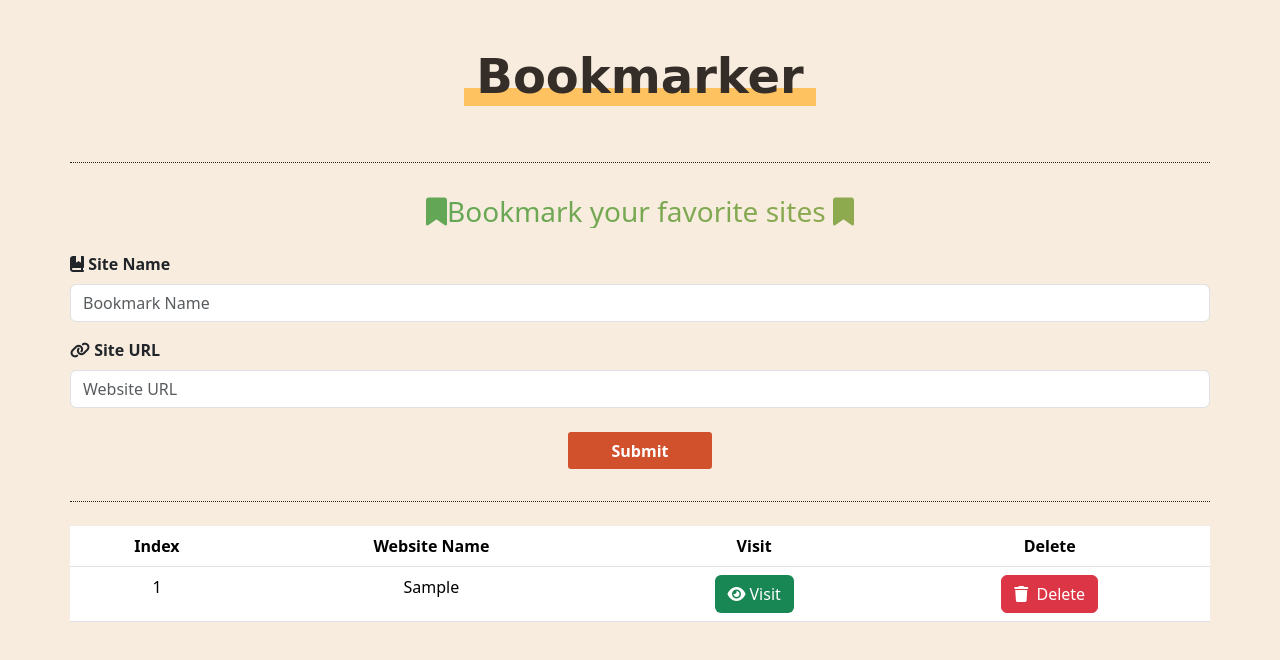
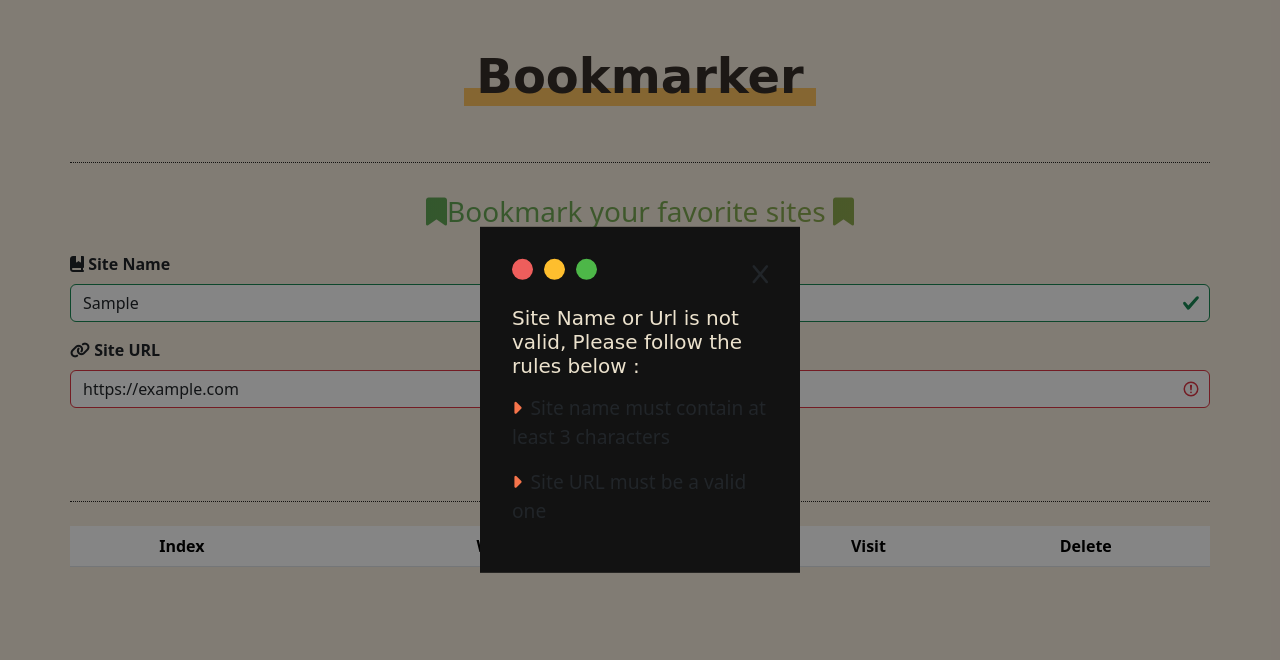
Before and after one commit to hassanElkashif/bookmarker, a plain HTML site: page index.html in a window 1280 px wide. Both pictures are taken after typing "Sample", "https://example.com" into the empty fields and a click on the button "Submit". Drawn offline with Linux system fonts and the light colour scheme; a web font is replaced by a local one.

Commit message:
new edits

```diff
--- a/index.html
+++ b/index.html
@@ -8,11 +8,42 @@
       src="https://kit.fontawesome.com/e46786db33.js"
       crossorigin="anonymous"
     ></script>
-    <link href="https://fonts.googleapis.com/css2?family=Milkshake&display=swap" rel="stylesheet">
+    <link
+      href="https://fonts.googleapis.com/css2?family=Milkshake&display=swap"
+      rel="stylesheet"
+    />
     <link rel="stylesheet" href="./styles/bootstrap.min.css" />
     <link rel="stylesheet" href="./styles/main.css" />
   </head>
   <body>
+
+    <div class="alert-container d-flex d-none" id="alertBox">
+      <div class="container">
+          <div class="box">
+            <div class="icons d-flex justify-content-between">
+              <div class="circles"></div>
+              <div class="close" id="close"><i class="fa-solid fa-x"></i></div>
+            </div>
+            <div class="box-title mt-3 mb-3">
+              <h5>
+                Site Name or Url is not valid, Please follow the rules below :
+              </h5>
+            </div>
+            <div class="rules">
+              <p>
+                <i class="fa-solid fa-caret-right pe-1"></i> Site name must contain
+                at least 3 characters
+              </p>
+              <p>
+                <i class="fa-solid fa-caret-right pe-1"></i> Site URL must be a valid
+                one
+              </p>
+          </div>
+        </div>
+      </div>
+    </div>
+
+
     <div class="title">
       <div class="container">
         <div class="row justify-content-center p-5">
@@ -58,7 +89,7 @@
               />
             </div>
             <button
-              onclick="addBookmark()"
+              onclick="addBookmark(); alertBoxCheck();"
               id="submitBtn"
               class="submit-bt align-self-center mt-2"
             >
--- a/js/main.js
+++ b/js/main.js
@@ -2,50 +2,51 @@ var websiteNameInput = document.getElementById("siteName");
 var websiteUrlInput = document.getElementById("siteUrl");
 var bookmarks = [];
 
-if (localStorage.getItem('bookmarks') !== null ) {
-
-  bookmarks = JSON.parse(localStorage.getItem('bookmarks'));
+if (localStorage.getItem("bookmarks") !== null) {
+  bookmarks = JSON.parse(localStorage.getItem("bookmarks"));
   displayBookmarks();
 }
 
 // adding the values to the empty array
 function addBookmark() {
-
-    var bookmark = {
-        siteName : websiteNameInput.value,
-        siteUrl : websiteUrlInput.value
-    }
-    bookmarks.push(bookmark);
-    localStorage.setItem("bookmarks" , JSON.stringify(bookmarks));
-    clearForm();
-    displayBookmarks()
-
+  if (
+    websiteNameInput.classList.contains("is-invalid") ||
+    websiteUrlInput.classList.contains("is-invalid")
+  ) {
+    alertBoxCheck();
+    return;
+  }
+  var bookmark = {
+    siteName: websiteNameInput.value,
+    siteUrl: websiteUrlInput.value,
+  };
+  bookmarks.push(bookmark);
+  localStorage.setItem("bookmarks", JSON.stringify(bookmarks));
+  clearForm();
+  displayBookmarks();
 }
-
 
 // resetting the form to blanks
 function clearForm() {
-
   websiteNameInput.value = null;
   websiteUrlInput.value = null;
-  websiteUrlInput.classList.remove('is-valid');
-  websiteNameInput.classList.remove('is-valid');
-  websiteUrlInput.classList.remove('is-invalid');
-  websiteNameInput.classList.remove('is-invalid');
-
+  websiteUrlInput.classList.remove("is-valid");
+  websiteNameInput.classList.remove("is-valid");
+  websiteUrlInput.classList.remove("is-invalid");
+  websiteNameInput.classList.remove("is-invalid");
 }
 
 // displaying the form values
 function displayBookmarks() {
-
-    var blackBox = '';
-    for( var i=0; i<bookmarks.length; i++ )
-    {
-      blackBox += ` <tr>
-            <td> ${ i+1 } </td>
-            <td> ${ bookmarks[i].siteName } </td>
+  var blackBox = "";
+  for (var i = 0; i < bookmarks.length; i++) {
+    blackBox += ` <tr>
+            <td> ${i + 1} </td>
+            <td> ${bookmarks[i].siteName} </td>
             <td>
-              <button onclick="urlBookmark('${bookmarks[i].siteUrl}')" class="btn bg-success text-white">
+              <button onclick="urlBookmark('${
+                bookmarks[i].siteUrl
+              }')" class="btn bg-success text-white">
                 <i class="fa-solid fa-eye pe-1"></i>Visit
               </button>
             </td>
@@ -56,59 +57,71 @@ function displayBookmarks() {
               </button>
             </td>
           </tr> `;
-    }
+  }
 
-    document.getElementById("bookmarksTable").innerHTML = blackBox;
+  document.getElementById("bookmarksTable").innerHTML = blackBox;
 }
 
 // remove an index from the array and update the array and local storage
 function removeBookmark(removedIndex) {
-
-    bookmarks.splice(removedIndex,1);
-    displayBookmarks();
-    localStorage.setItem("bookmarks" , JSON.stringify(bookmarks));
-
+  bookmarks.splice(removedIndex, 1);
+  displayBookmarks();
+  localStorage.setItem("bookmarks", JSON.stringify(bookmarks));
 }
 
 // open the url
 function urlBookmark(url) {
-
   if (!/^https?:\/\//.test(url)) {
-    url = 'https://' + url;
+    url = "https://" + url;
   }
-  window.open( url , "_blank");
+  window.open(url, "_blank");
 }
-
-
 
 // REGEX
 function validateInputName(input) {
-
-  var regex = /^[a-zA-Z]{3,}$/;
+  var regex = /^[a-zA-Z0-9]{3,}$/;
   var value = input.value.trim();
 
   if (regex.test(value)) {
-    input.classList.remove('is-invalid');
-    input.classList.add('is-valid');
+    input.classList.remove("is-invalid");
+    input.classList.add("is-valid");
   } else {
-    input.classList.remove('is-valid');
-    input.classList.add('is-invalid');
+    input.classList.remove("is-valid");
+    input.classList.add("is-invalid");
   }
-
 }
 
-
 function validateInputUrl(input) {
-
   var regex = /^[a-zA-Z0-9]+(\.[a-zA-Z]{2,})+$/;
   var value = input.value.trim();
 
   if (regex.test(value)) {
-    input.classList.remove('is-invalid');
-    input.classList.add('is-valid');
+    input.classList.remove("is-invalid");
+    input.classList.add("is-valid");
   } else {
-    input.classList.remove('is-valid');
-    input.classList.add('is-invalid');
+    input.classList.remove("is-valid");
+    input.classList.add("is-invalid");
   }
+}
 
+//alert box
+var alert = document.getElementById("alertBox");
+var close = document.getElementById("close");
+
+function alertBoxCheck() {
+  if (
+    websiteUrlInput.classList.contains("is-invalid") ||
+    websiteNameInput.classList.contains("is-invalid")
+  ) {
+    alert.classList.remove("d-none");
+    alert.classList.add("d-block");
+  } else {
+    alert.classList.remove("d-block");
+    alert.classList.add("d-none");
+  }
 }
+
+close.addEventListener("click", () => {
+  alert.classList.remove("d-block");
+  alert.classList.add("d-none");
+});
--- a/styles/main.css
+++ b/styles/main.css
@@ -44,3 +44,64 @@ body {
 .title h1:hover::before {
   height: 55%;
 }
+.alert-container {
+  width: 100%;
+  height: 100vh;
+  position: absolute;
+  top: 0;
+  left: 0;
+  background-color: #0000007a;
+  z-index: 100;
+}
+.alert-container .box {
+  background-color: #121212;
+  width: fit-content;
+  padding: 2rem;
+  width: 25%;
+  position: absolute;
+  top: 50%;
+  left: 50%;
+  transform:translate(-50%,-50%);
+}
+.alert-container .circles {
+  position: relative;
+  width: 1.3rem;
+  height: 1.3rem;
+  background-color: #EE5E5C;
+  border-radius: 100%;
+}
+.alert-container .circles::after {
+  content: '';
+  position: absolute;
+  left: 2rem;
+  top: 0;
+  width: 1.3rem;
+  height: 1.3rem;
+  background-color: #FEBE2E;
+  border-radius: 100%;
+}
+.alert-container .circles::before {
+  content: '';
+  position: absolute;
+  left: 4rem;
+  top: 0;
+  width: 1.3rem;
+  height: 1.3rem;
+  background-color: #4DB748;
+  border-radius: 100%;
+}
+.alert-container .close {
+  font-size: 1.3rem;
+  cursor: pointer;
+}
+.alert-container .box-title {
+
+  color: #ECE2CD;
+  font-family: 'Milkshake', cursive;
+}
+.rules {
+  font-size: 1.2rem;
+}
+.rules i {
+  color: #F6744B;
+}
```
Lines whose indentation alone changed are shown as unchanged.
